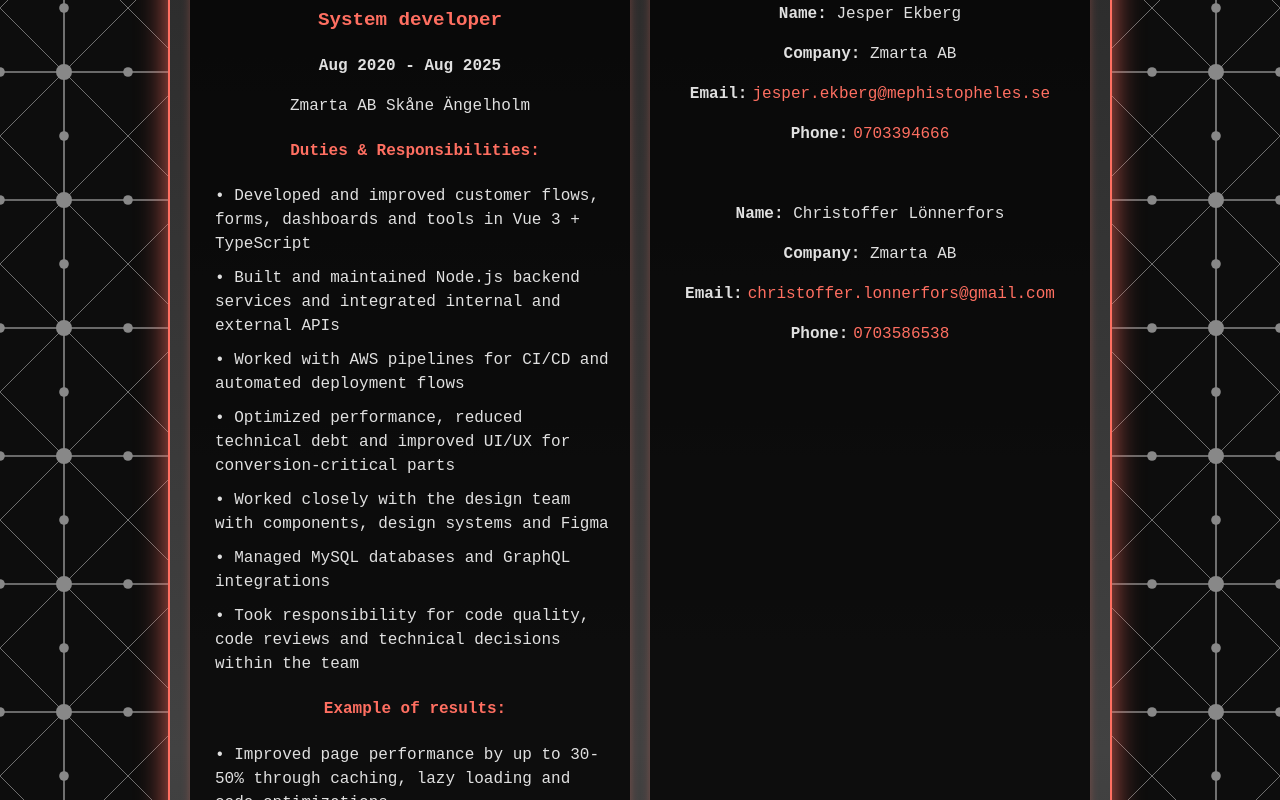
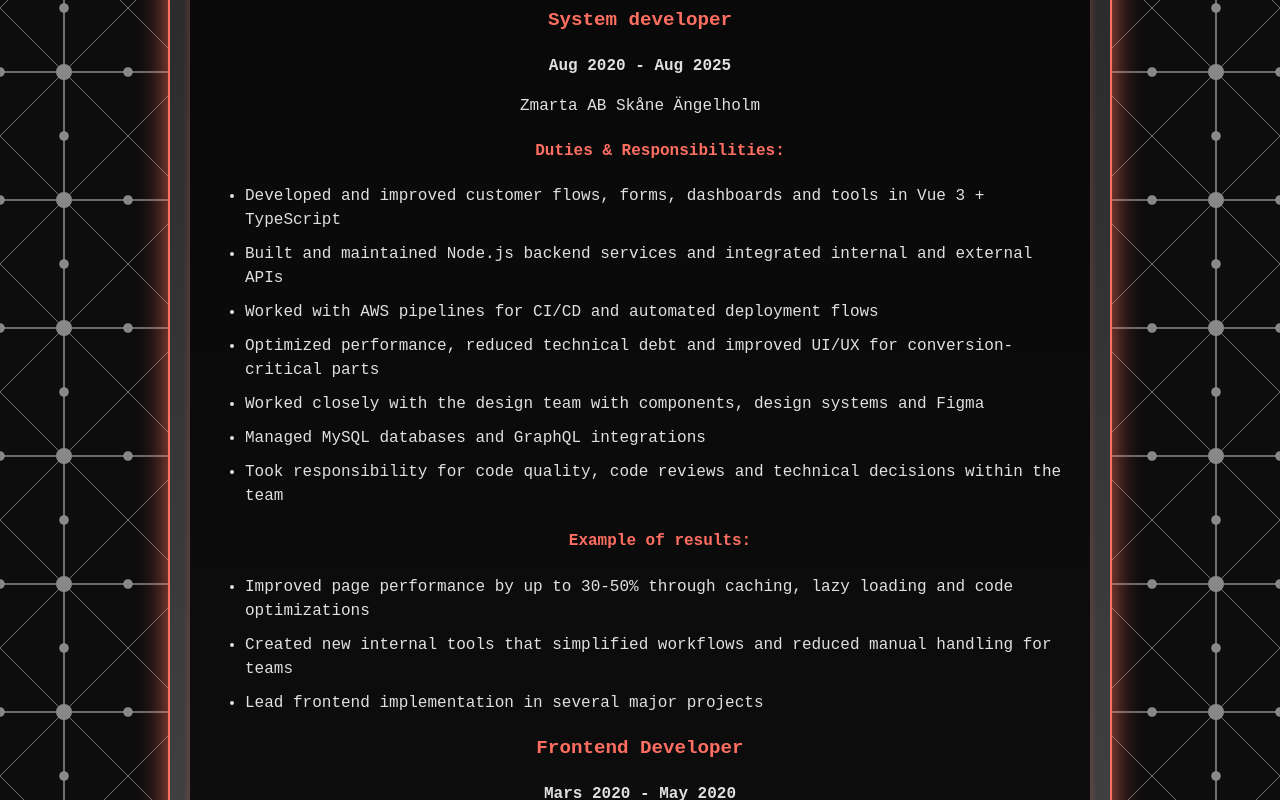
Before and after one commit to JonasLarsson78/cv_v2, a Vue app: page / in a window 1280 px wide. Shown: the part 1080-1880 px from the top of the page. Built offline with nearby package versions, Linux system fonts and the light colour scheme.

Commit message:
full page

```diff
--- a/src/components/CV.vue
+++ b/src/components/CV.vue
@@ -7,7 +7,8 @@
     <Header :content="content" />
     <main class="cv-main">
       <Section v-for="section in content?.sections" :key="section?.title" :section="section"
-        :id="section?.title.toLowerCase().replace(/\s+/g, '-')">
+        :id="section?.title.toLowerCase().replace(/\s+/g, '-')"
+        :class="{ 'full-width': section?.title === experience || section?.title === recommendations }">
         <Skills v-if="section?.title === skills"
           :skills="(section?.content.filter((item: any) => 'text' in item && 'image' in item && 'grade' in item) as any)" />
       </Section>
@@ -44,6 +45,8 @@ onMounted(() => {
 
 })
 const skills = local !== 'se' ? 'Skills' : 'Färdigheter'
+const experience = local !== 'se' ? 'Experience' : 'Erfarenhet'
+const recommendations = local !== 'se' ? 'Recommendations' : 'Rekommendationer'
 
 </script>
 
@@ -136,6 +139,10 @@ const skills = local !== 'se' ? 'Skills' : 'Färdigheter'
     display: grid;
     grid-template-columns: repeat(auto-fit, minmax(300px, 1fr));
     gap: 20px;
+
+    .full-width {
+      grid-column: 1 / -1;
+    }
 
     .cv-section {
       background: rgba(0, 0, 0, 0.8);
--- a/src/components/Section.vue
+++ b/src/components/Section.vue
@@ -42,7 +42,7 @@
             {{ detail }}
           </li>
         </ul>
-        <ul v-if="experience.duties.length" v-for="(duties, index) in experience.duties" :key="index" style="margin-left: 10px;">
+        <ul v-if="experience.duties.length" v-for="(duties, index) in experience.duties" :key="index" style="margin-left: 40px;list-style: disc;">
           <h4>{{ duties.header }}</h4>
           <li v-for="d in duties.items" :key="d" style="text-align: left;">
             {{ d }}
--- a/src/data/cv-content-se.json
+++ b/src/data/cv-content-se.json
@@ -77,21 +77,21 @@
             {
               "header": "Arbetsuppgifter och ansvar:",
               "items": [
-                "• Utvecklade och förbättrade kundflöden, formulär, dashboards och verktyg i Vue 3 + TypeScript",
-                "• Byggde och underhållde Node.js backend-tjänster och integrerade interna och externa API:er",
-                "• Arbetade med AWS-pipelines för CI/CD och automatiserade distributionsflöden",
-                "• Optimerade prestanda, minskade tekniska skulder och förbättrade UI/UX för konverteringskritiska delar",
-                "• Arbetade nära designteamet med komponenter, designsystem och Figma",
-                "• Hanterade MySQL-databaser och GraphQL-integrationer",
-                "• Tog ansvar för kodkvalitet, kodgranskningar och tekniska beslut inom teamet"
+                "Utvecklade och förbättrade kundflöden, formulär, dashboards och verktyg i Vue 3 + TypeScript",
+                "Byggde och underhållde Node.js backend-tjänster och integrerade interna och externa API:er",
+                "Arbetade med AWS-pipelines för CI/CD och automatiserade distributionsflöden",
+                "Optimerade prestanda, minskade tekniska skulder och förbättrade UI/UX för konverteringskritiska delar",
+                "Arbetade nära designteamet med komponenter, designsystem och Figma",
+                "Hanterade MySQL-databaser och GraphQL-integrationer",
+                "Tog ansvar för kodkvalitet, kodgranskningar och tekniska beslut inom teamet"
               ]
             },
             {
               "header": "Exempel på resultat:",
               "items": [
-                "• Förbättrade sidprestanda med upp till 30-50 % genom cachning, lazy loading och kodoptimeringar",
-                "• Skapade nya interna verktyg som förenklade arbetsflöden och minskade manuell hantering för team",
-                "• Ledde frontend-implementering i flera större projekt"
+                "Förbättrade sidprestanda med upp till 30-50 % genom cachning, lazy loading och kodoptimeringar",
+                "Skapade nya interna verktyg som förenklade arbetsflöden och minskade manuell hantering för team",
+                "Ledde frontend-implementering i flera större projekt"
               ]
             }
           ]
--- a/src/data/cv-content.json
+++ b/src/data/cv-content.json
@@ -77,21 +77,21 @@
             {
               "header": "Duties & Responsibilities:",
               "items": [
-                "• Developed and improved customer flows, forms, dashboards and tools in Vue 3 + TypeScript",
-                "• Built and maintained Node.js backend services and integrated internal and external APIs",
-                "• Worked with AWS pipelines for CI/CD and automated deployment flows",
-                "• Optimized performance, reduced technical debt and improved UI/UX for conversion-critical parts",
-                "• Worked closely with the design team with components, design systems and Figma",
-                "• Managed MySQL databases and GraphQL integrations",
-                "• Took responsibility for code quality, code reviews and technical decisions within the team"
+                "Developed and improved customer flows, forms, dashboards and tools in Vue 3 + TypeScript",
+                "Built and maintained Node.js backend services and integrated internal and external APIs",
+                "Worked with AWS pipelines for CI/CD and automated deployment flows",
+                "Optimized performance, reduced technical debt and improved UI/UX for conversion-critical parts",
+                "Worked closely with the design team with components, design systems and Figma",
+                "Managed MySQL databases and GraphQL integrations",
+                "Took responsibility for code quality, code reviews and technical decisions within the team"
               ]
             },
             {
               "header": "Example of results:",
               "items": [
-                "• Improved page performance by up to 30-50% through caching, lazy loading and code optimizations",
-                "• Created new internal tools that simplified workflows and reduced manual handling for teams",
-                "• Lead frontend implementation in several major projects"
+                "Improved page performance by up to 30-50% through caching, lazy loading and code optimizations",
+                "Created new internal tools that simplified workflows and reduced manual handling for teams",
+                "Lead frontend implementation in several major projects"
               ]
             }
           ]
```
